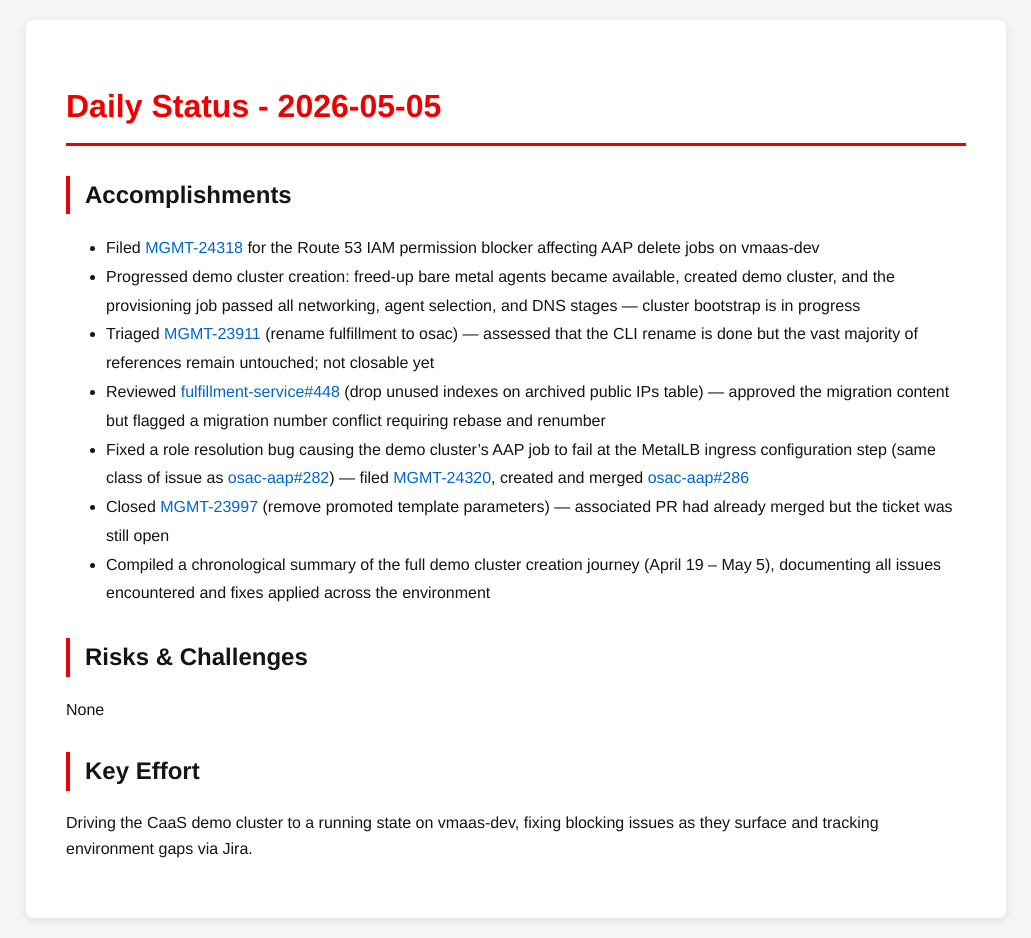
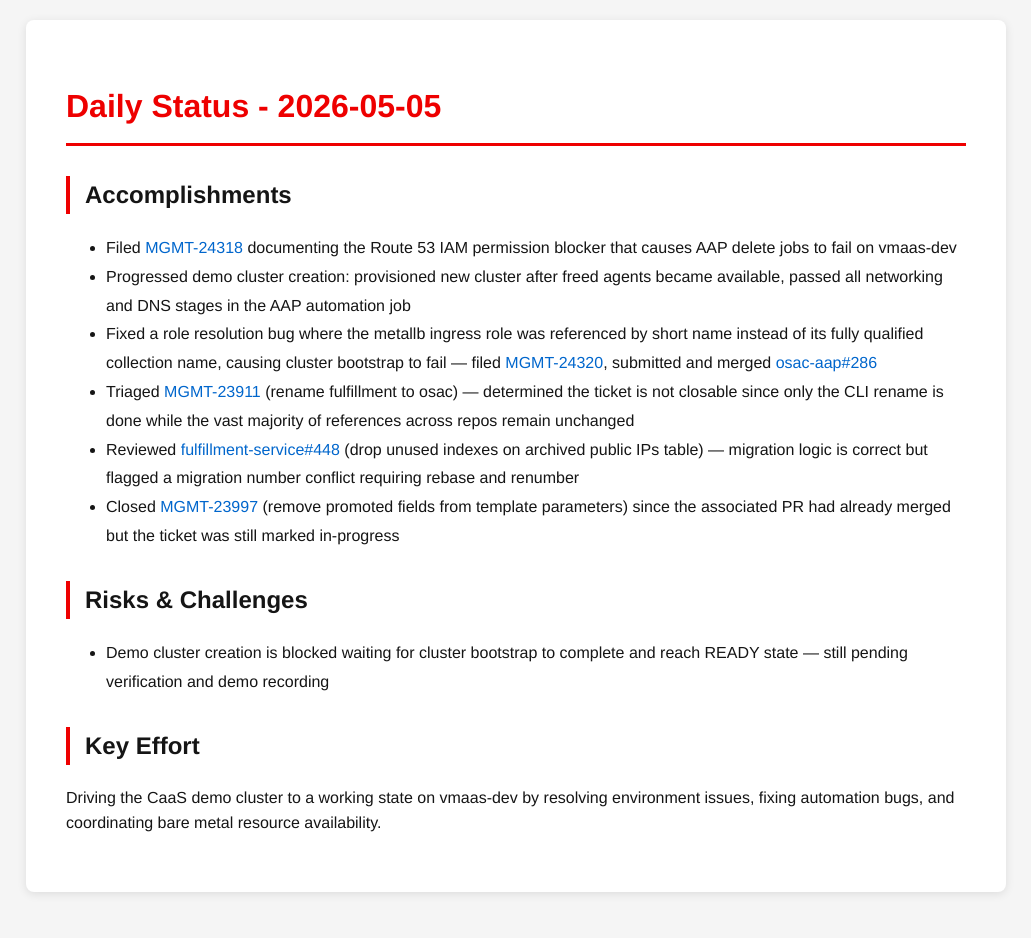
Before and after one commit to tzvatot/daily-status, a Jekyll site: the page built from 2026-05-05.md, in a window 1280 px wide. Shown: the whole page, without its empty margins (124-1155 px from the left). Built offline with Jekyll 4.4.1, drawn with Linux system fonts in a browser that asks for light colours; after the commit the page ends 912 px from its top, so only the background shows below that.

Commit message:
Daily status update - 2026-05-05

```diff
--- a/2026-05-05.md
+++ b/2026-05-05.md
@@ -7,17 +7,15 @@ date: 2026-05-05
 # Daily Status - 2026-05-05
 
 ## Accomplishments
-
-- Filed [MGMT-24318](https://issues.redhat.com/browse/MGMT-24318) for the Route 53 IAM permission blocker affecting AAP delete jobs on vmaas-dev
-- Progressed demo cluster creation: freed-up bare metal agents became available, created demo cluster, and the provisioning job passed all networking, agent selection, and DNS stages — cluster bootstrap is in progress
-- Triaged [MGMT-23911](https://issues.redhat.com/browse/MGMT-23911) (rename fulfillment to osac) — assessed that the CLI rename is done but the vast majority of references remain untouched; not closable yet
-- Reviewed [fulfillment-service#448](https://github.com/osac-project/fulfillment-service/pull/448) (drop unused indexes on archived public IPs table) — approved the migration content but flagged a migration number conflict requiring rebase and renumber
-- Fixed a role resolution bug causing the demo cluster's AAP job to fail at the MetalLB ingress configuration step (same class of issue as [osac-aap#282](https://github.com/osac-project/osac-aap/pull/282)) — filed [MGMT-24320](https://issues.redhat.com/browse/MGMT-24320), created and merged [osac-aap#286](https://github.com/osac-project/osac-aap/pull/286)
-- Closed [MGMT-23997](https://issues.redhat.com/browse/MGMT-23997) (remove promoted template parameters) — associated PR had already merged but the ticket was still open
-- Compiled a chronological summary of the full demo cluster creation journey (April 19 – May 5), documenting all issues encountered and fixes applied across the environment
+- Filed [MGMT-24318](https://issues.redhat.com/browse/MGMT-24318) documenting the Route 53 IAM permission blocker that causes AAP delete jobs to fail on vmaas-dev
+- Progressed demo cluster creation: provisioned new cluster after freed agents became available, passed all networking and DNS stages in the AAP automation job
+- Fixed a role resolution bug where the metallb ingress role was referenced by short name instead of its fully qualified collection name, causing cluster bootstrap to fail — filed [MGMT-24320](https://issues.redhat.com/browse/MGMT-24320), submitted and merged [osac-aap#286](https://github.com/osac-project/osac-aap/pull/286)
+- Triaged [MGMT-23911](https://issues.redhat.com/browse/MGMT-23911) (rename fulfillment to osac) — determined the ticket is not closable since only the CLI rename is done while the vast majority of references across repos remain unchanged
+- Reviewed [fulfillment-service#448](https://github.com/osac-project/fulfillment-service/pull/448) (drop unused indexes on archived public IPs table) — migration logic is correct but flagged a migration number conflict requiring rebase and renumber
+- Closed [MGMT-23997](https://issues.redhat.com/browse/MGMT-23997) (remove promoted fields from template parameters) since the associated PR had already merged but the ticket was still marked in-progress
 
 ## Risks & Challenges
-None
+- Demo cluster creation is blocked waiting for cluster bootstrap to complete and reach READY state — still pending verification and demo recording
 
 ## Key Effort
-Driving the CaaS demo cluster to a running state on vmaas-dev, fixing blocking issues as they surface and tracking environment gaps via Jira.
+Driving the CaaS demo cluster to a working state on vmaas-dev by resolving environment issues, fixing automation bugs, and coordinating bare metal resource availability.
```
